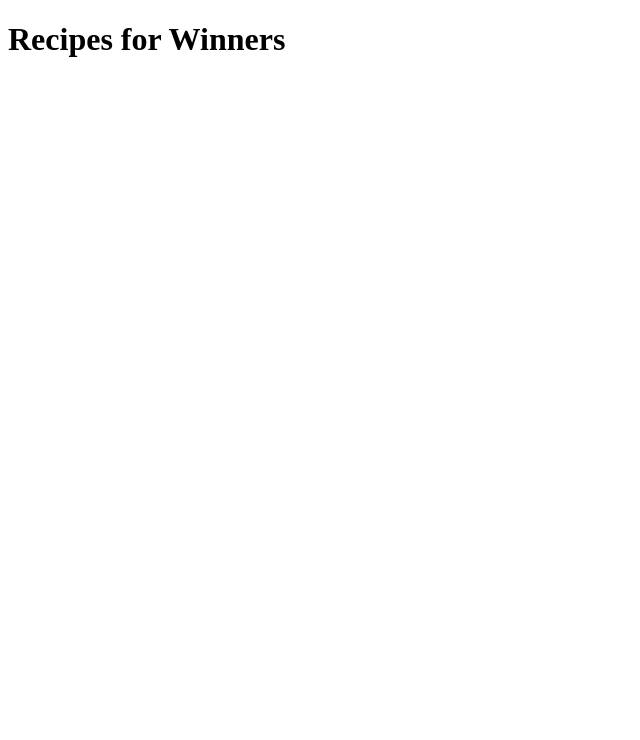
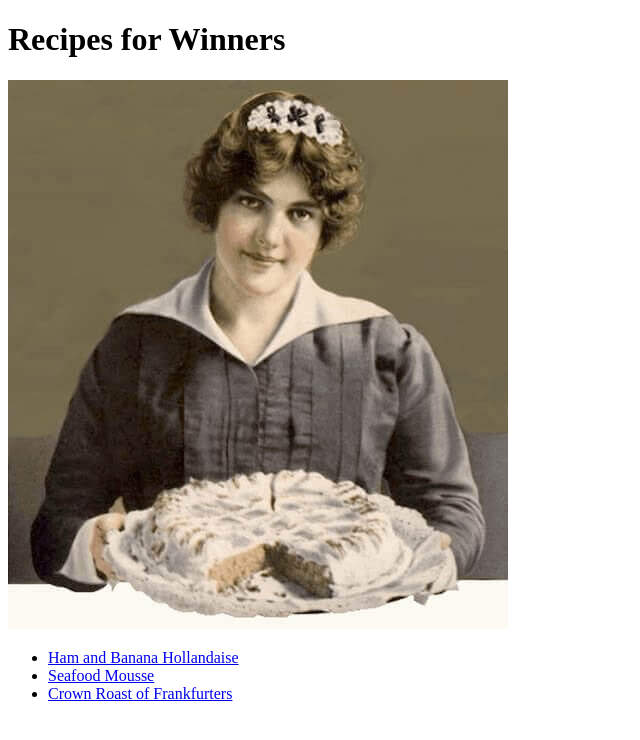
Before and after one commit to jordanslee94/recipes-for-winners, a plain HTML site: page index.html in a window 1280 px wide. Shown: the whole page, without its empty margins (0-640 px from the left). Drawn offline with Linux system fonts and the light colour scheme.

Commit message:
links for recipes added to index

```diff
--- a/index.html
+++ b/index.html
@@ -6,5 +6,11 @@
 </head>
 <body>
     <h1>Recipes for Winners</h1>
+    <img src="images/old-fashioned-cakes.jpg" alt="Old picture of lady with cake">
+    <ul>
+        <li><a href="recipes/ham-and-bananas-hollandaise.html">Ham and Banana Hollandaise</a></li>
+        <li><a href="recipes/seafood-mousse.html">Seafood Mousse</a></li>
+        <li><a href="recipes/crown-roast-of-frankfurters.html">Crown Roast of Frankfurters</a></li>
+    </ul>
 </body>
 </html>
```
